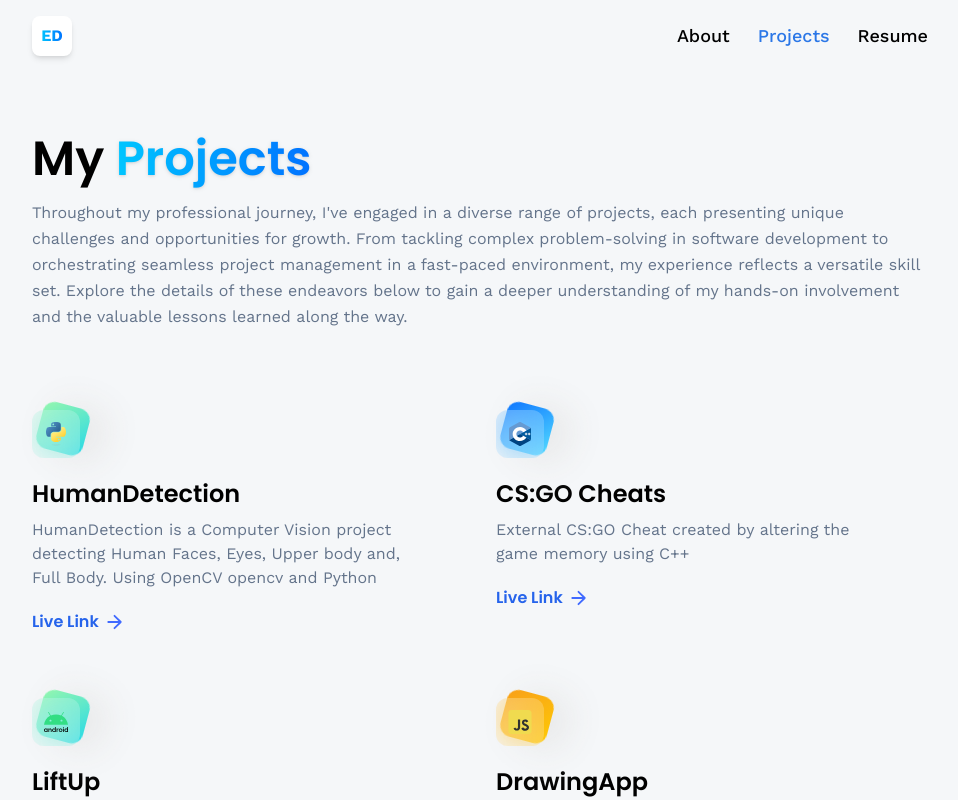
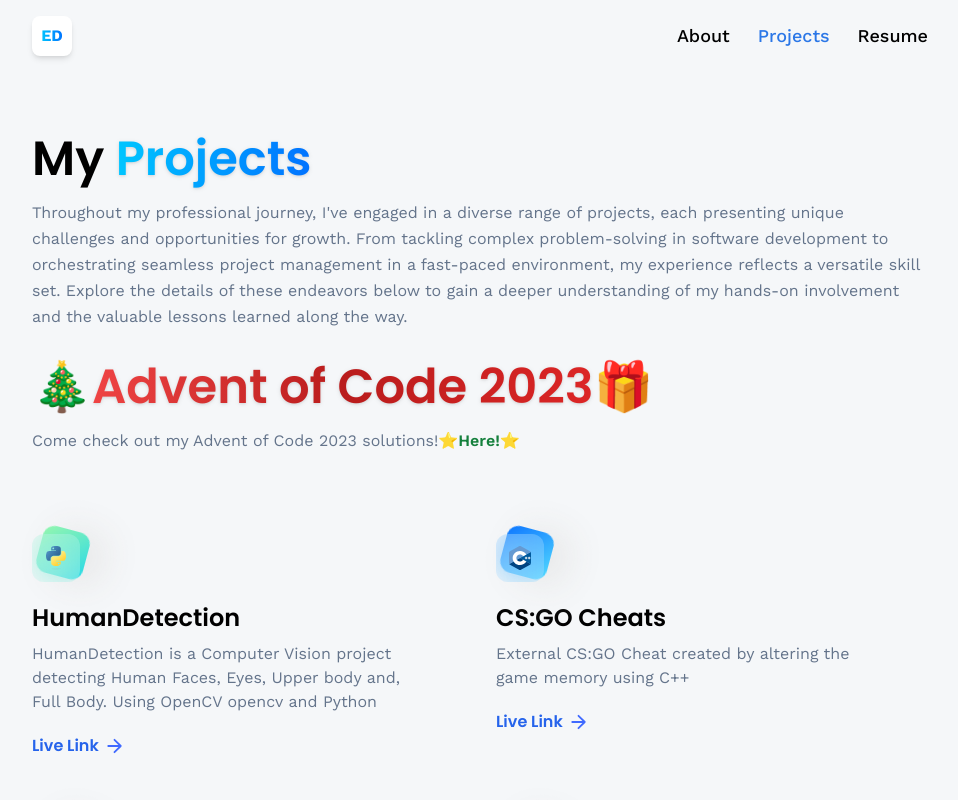
Before and after one commit to ElminD/ElminTech, a React (Vite) app: page /projects in a window 1280 px wide. Shown: the top 800 px of the page, without its empty margins (160-1118 px from the left). Built offline with nearby package versions, Linux system fonts and the light colour scheme; no server answers.

Commit message:
Add Advent of Code 2023 section to Projects page

```diff
--- a/src/pages/Projects.jsx
+++ b/src/pages/Projects.jsx
@@ -17,6 +17,30 @@
       <p className='text-slate-500 mt-2 leading-relaxed'>
       Throughout my professional journey, I've engaged in a diverse range of projects, each presenting unique challenges and opportunities for growth. From tackling complex problem-solving in software development to orchestrating seamless project management in a fast-paced environment, my experience reflects a versatile skill set. Explore the details of these endeavors below to gain a deeper understanding of my hands-on involvement and the valuable lessons learned along the way.
       </p>
+
+      <br></br>
+
+      <h1 className='head-text'>
+        🎄
+        <span className='bg-gradient-to-r from-red-500 via-red-700 to-red-600 inline-block text-transparent bg-clip-text drop-shadow font-semibold'>
+         Advent of Code 2023
+        </span>
+        🎁
+      </h1>
+
+      <p className='text-slate-500 mt-2 leading-relaxed'>
+      Come check out my Advent of Code 2023 solutions!
+      <Link
+        to={'https://github.com/ElminD/AdventOfCode2023'}
+        target='_blank'
+        rel='noopener noreferrer'
+        className='font-semibold text-green-700'
+      >
+         ⭐Here!⭐
+      </Link>
+      </p>
+
+
 
       <div className='flex flex-wrap my-20 gap-16'>
         {projects.map((project) => (
```
